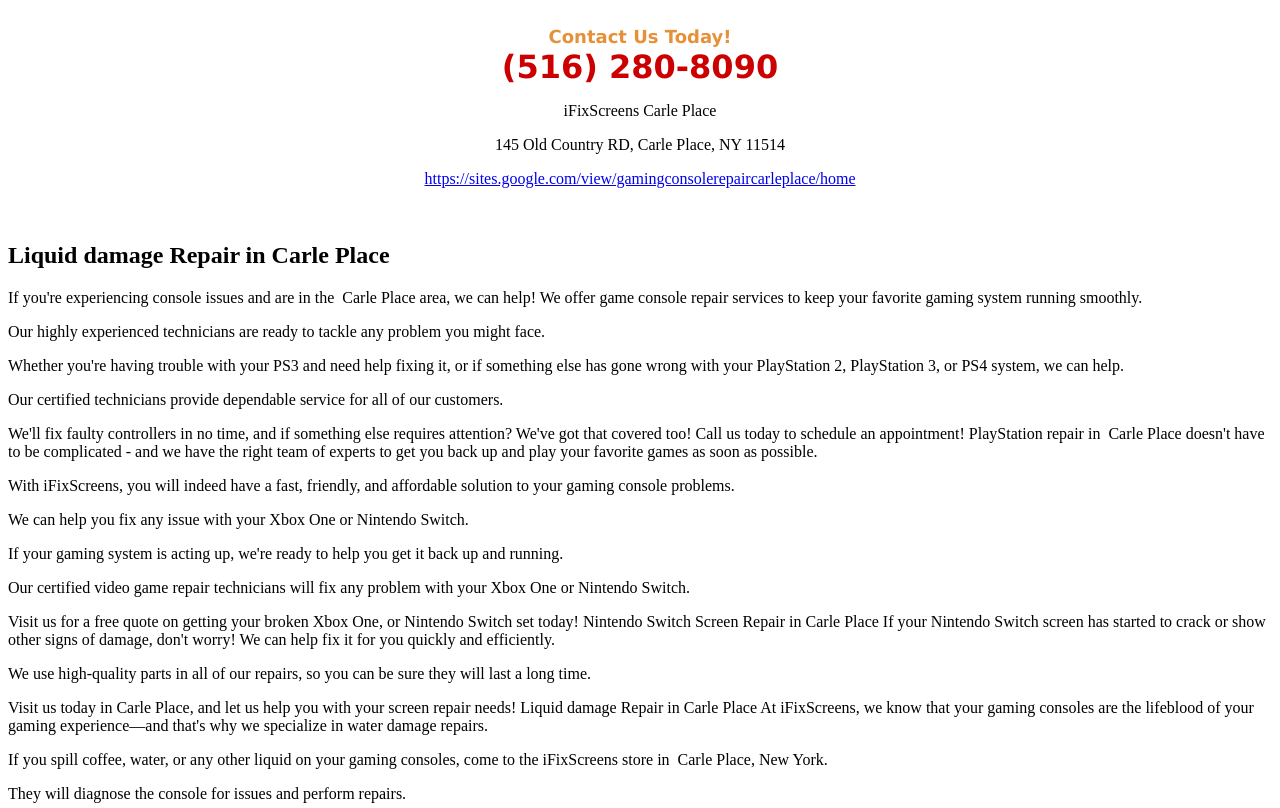
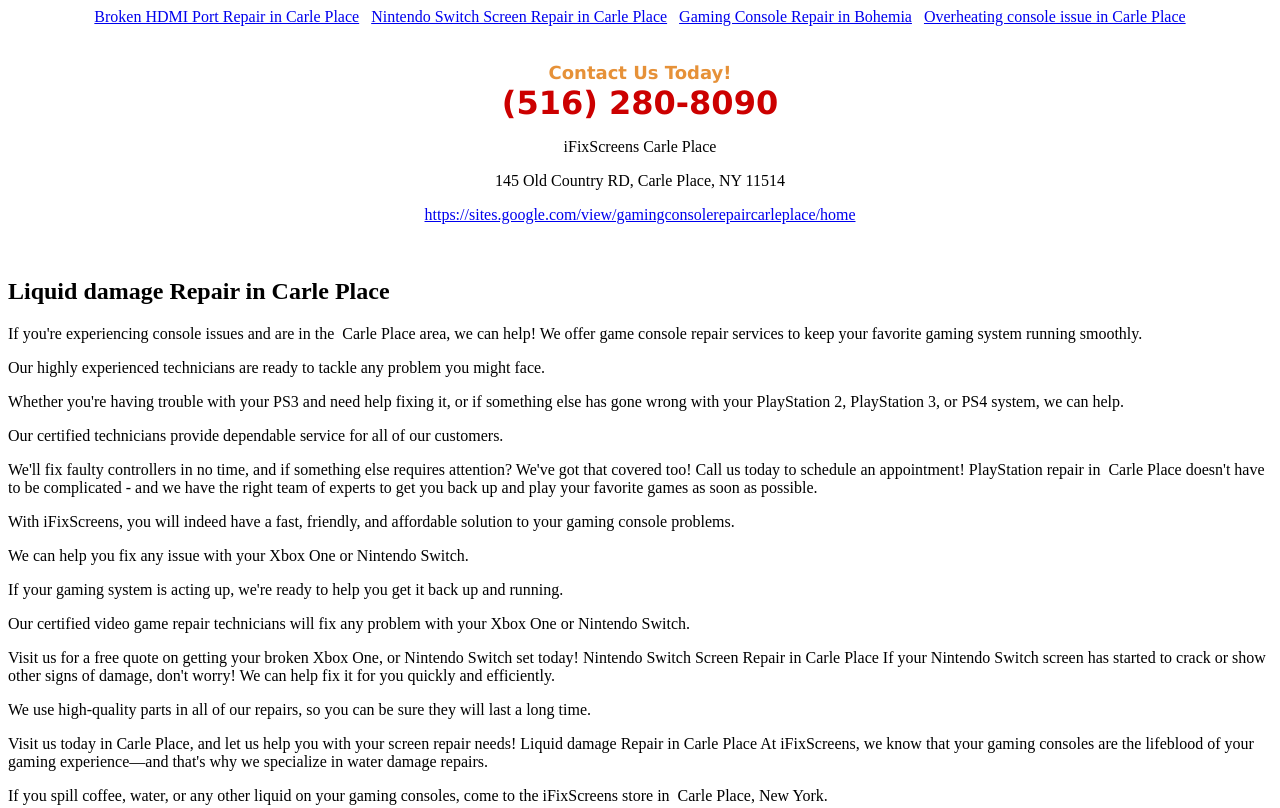
Before and after one commit to iFix786/Gaming-Console-Repair-in-Carle-Place, a plain HTML site: page LiquiddamageRepairinCarlePlace.html in a window 1280 px wide. Shown: the top 808 px of the page. Drawn offline with Linux system fonts and the light colour scheme.

Commit message:
Update LiquiddamageRepairinCarlePlace.html

```diff
--- a/LiquiddamageRepairinCarlePlace.html
+++ b/LiquiddamageRepairinCarlePlace.html
@@ -1,4 +1,14 @@
-<!DOCTYPE html><html><body><div class="sites-embed-align-center-wrapping-off"><div class="sites-embed-border-on sites-embed sites-embed-full-width" style="width:100%;"><div class="sites-embed-content sites-embed-type-text"><div class="sites-embed-content-textbox"><div dir="ltr"><div style="text-align:center"><br><span style="color:rgb(230,145,56)"><b><font size="4"><span style="font-family:verdana,sans-serif">Contact Us Today!</span></font></b></span><br><span style="color:rgb(204,0,0)"><b><font size="6"><span style="font-family:verdana,sans-serif">(516) 280-8090</span></font></b></span><br><p>iFixScreens Carle Place</p><p>145 Old Country RD, Carle Place, NY 11514</p><p><a href="https://sites.google.com/view/gamingconsolerepaircarleplace/home" target="_blank">https://sites.google.com/view/gamingconsolerepaircarleplace/home</a></p><br></div></div></div></div></div></div><h2>Liquid damage Repair in Carle Place</h2>If you're experiencing console issues and are in the  Carle Place area, we can help!
+<!DOCTYPE html><html><body>
+   <div style="text-align: center;">
+        <a href="./BrokenHDMIportrepairinCarlePlace.html">Broken HDMI Port Repair in Carle Place</a>&nbsp&nbsp
+
+        <a href="./NintendoSwitchScreenRepairinCarlePlace.html">Nintendo Switch Screen Repair in Carle Place</a>&nbsp&nbsp
+<a href="./index.html">Gaming Console Repair in Bohemia</a>&nbsp&nbsp
+        <a href="./OverheatingconsoleissueinCarlePlace.html">Overheating console issue in Carle Place</a>
+    </div><br/>
+
+
+  <div class="sites-embed-align-center-wrapping-off"><div class="sites-embed-border-on sites-embed sites-embed-full-width" style="width:100%;"><div class="sites-embed-content sites-embed-type-text"><div class="sites-embed-content-textbox"><div dir="ltr"><div style="text-align:center"><br><span style="color:rgb(230,145,56)"><b><font size="4"><span style="font-family:verdana,sans-serif">Contact Us Today!</span></font></b></span><br><span style="color:rgb(204,0,0)"><b><font size="6"><span style="font-family:verdana,sans-serif">(516) 280-8090</span></font></b></span><br><p>iFixScreens Carle Place</p><p>145 Old Country RD, Carle Place, NY 11514</p><p><a href="https://sites.google.com/view/gamingconsolerepaircarleplace/home" target="_blank">https://sites.google.com/view/gamingconsolerepaircarleplace/home</a></p><br></div></div></div></div></div></div><h2>Liquid damage Repair in Carle Place</h2>If you're experiencing console issues and are in the  Carle Place area, we can help!
 We offer game console repair services to keep your favorite gaming system running smoothly. <p>Our highly experienced technicians are ready to tackle any problem you might face. <p>Whether you're having trouble with your PS3 and need help fixing it, or if something else has gone wrong with your PlayStation 2, PlayStation 3, or PS4 system, we can help.
 <p>
 Our certified technicians provide dependable service for all of our customers. <p>We'll fix faulty controllers in no time, and if something else requires attention? We've got that covered too! Call us today to schedule an appointment!
```
